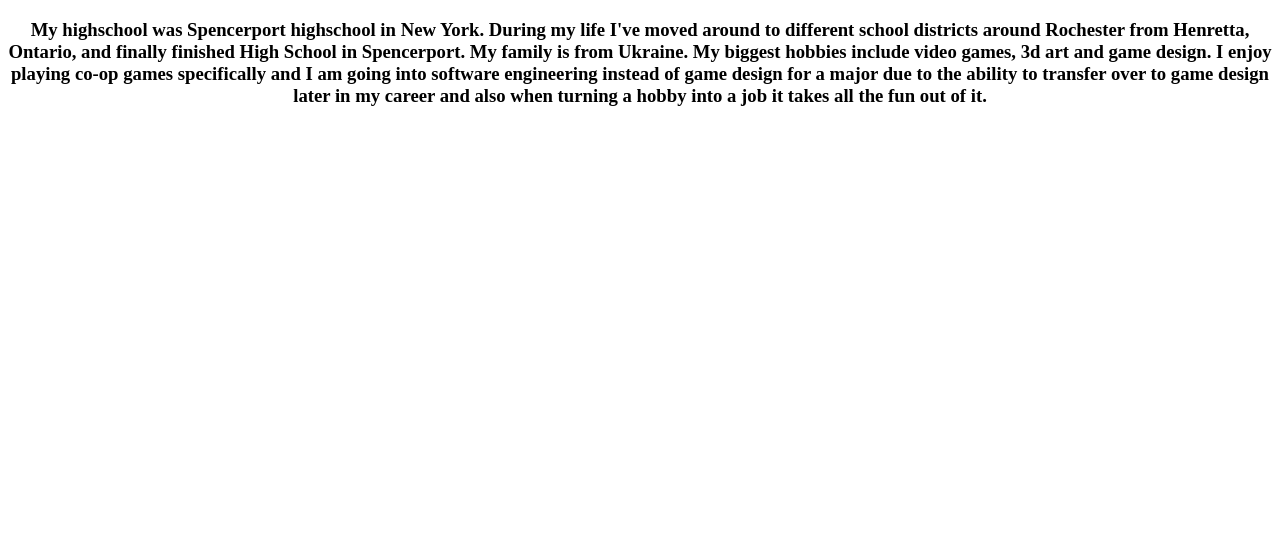
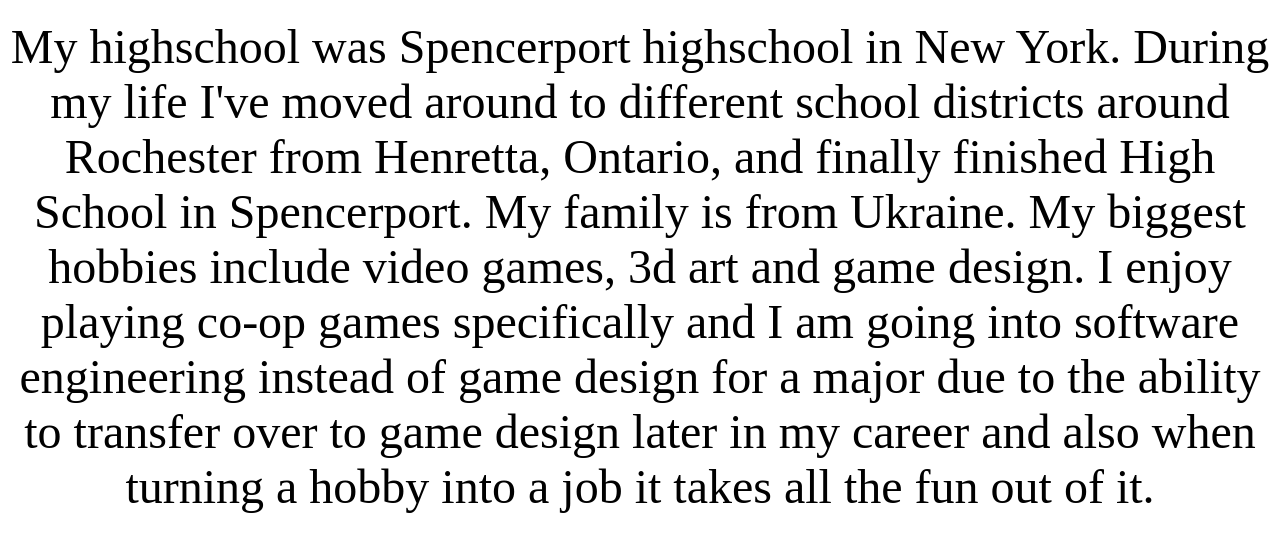
Before and after one commit to Veathen/Veathenn.github.io, a plain HTML site: page index.html in a window 1280 px wide. Shown: the part 61-612 px from the top of the page. Drawn offline with Linux system fonts and the light colour scheme.

Commit message:
Update index.html
switched h3 back to P and switched font size

```diff
--- a/index.html
+++ b/index.html
@@ -2,7 +2,7 @@
 <html>
 <body>
 <center><h1>Self Description</h1>
-<h3>My highschool was Spencerport highschool in New York. During my life I've moved around to different school districts around Rochester from Henretta, Ontario, and finally finished High School in Spencerport. My family is from Ukraine. My biggest hobbies include video games, 3d art and game design. I enjoy playing co-op games specifically and I am going into software engineering instead of game design for a major due to the ability to transfer over to game design later in my career and also when turning a hobby into a job it takes all the fun out of it.
-</h3></center>
+<p><font size=14>My highschool was Spencerport highschool in New York. During my life I've moved around to different school districts around Rochester from Henretta, Ontario, and finally finished High School in Spencerport. My family is from Ukraine. My biggest hobbies include video games, 3d art and game design. I enjoy playing co-op games specifically and I am going into software engineering instead of game design for a major due to the ability to transfer over to game design later in my career and also when turning a hobby into a job it takes all the fun out of it.
+</font></p></center>
 </body>
 </html>
```
